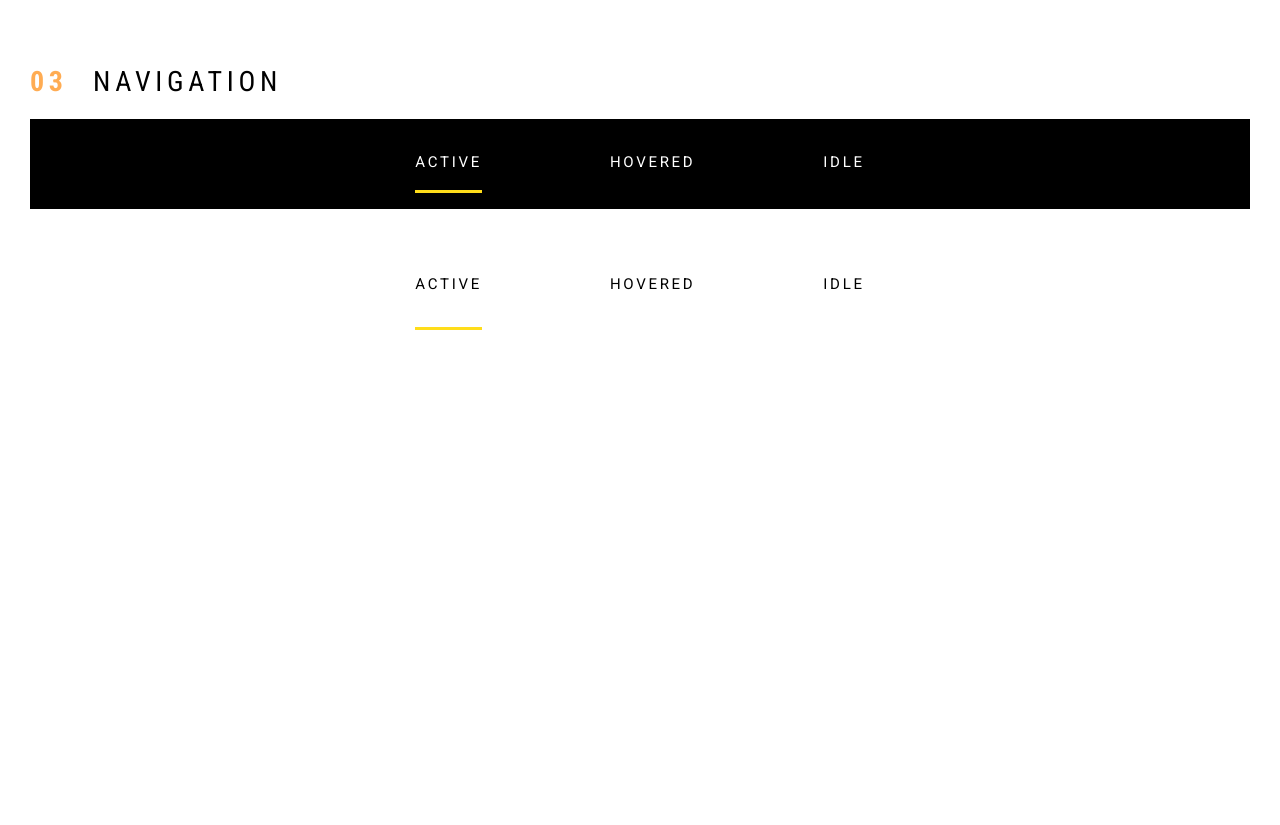
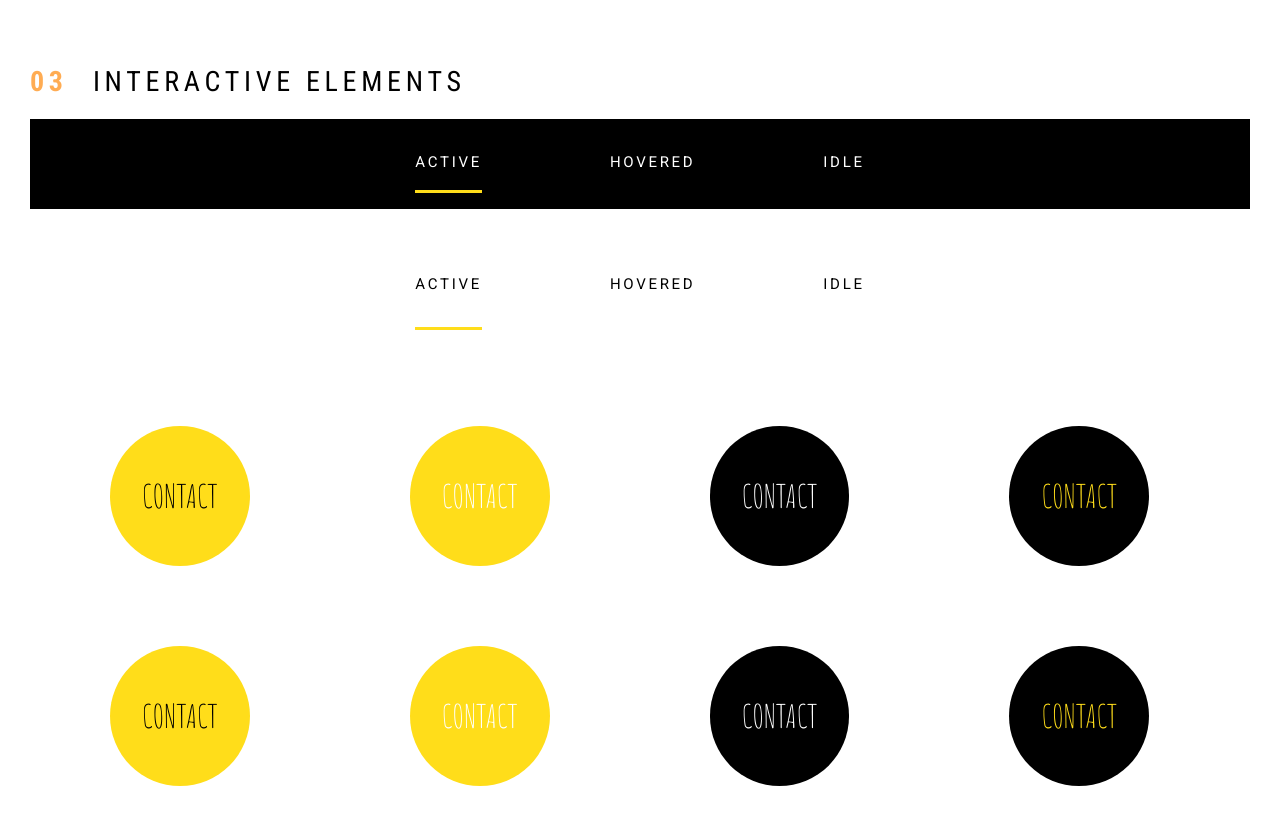
Before and after one commit to twoconnell/Todd-Purnell, a plain HTML site: page design-system.html in a window 1280 px wide. Shown: the part 771-1596 px from the top of the page. Before the commit the page ends 1197 px from the top, so only its background shows below. Drawn offline with Linux system fonts and the light colour scheme.

Commit message:
contact button added

```diff
--- a/design-system.html
+++ b/design-system.html
@@ -58,6 +58,17 @@
             </div>
             <p><span class="text-accent">RGB</span> 0, 0, 0</p>
             <p><span class="text-accent">HSL</span> 0º, 100%, 0%</p>
+          </div>
+
+          <div style="flex-grow: 1">
+            <div
+              style="padding: 3rem 1rem 1rem; border: 1px solid black"
+              class="bg-white text-black uppercase"
+            >
+              #FFFFFF
+            </div>
+            <p><span class="text-accent">RGB</span> 255, 255, 255</p>
+            <p><span class="text-accent">HSL</span> 0º, 0%, 100%</p>
           </div>
         </div>
       </section>
@@ -124,14 +135,17 @@
         </div>
       </section>
 
+      <!-- navigation -->
+
       <section class="flow" id="interactive-elements">
-        <h2 class="numbered-title"><span>03</span> Navigation</h2>
+        <h2 class="numbered-title"><span>03</span> Interactive Elements</h2>
 
-        <!-- navigation -->
-
-        <div class="bg-black" style="padding: 1rem 2rem;">
+        <div class="bg-black" style="padding: 1rem 2rem">
           <nav>
-            <ul class="primary-navigation--dark underline-indicators--dark flex" style="justify-content: center;">
+            <ul
+              class="primary-navigation--dark underline-indicators--dark flex"
+              style="justify-content: center"
+            >
               <li class="active">
                 <a class="uppercase text-white letter-spacing-2" href="#"
                   >Active</a
@@ -151,9 +165,12 @@
           </nav>
         </div>
 
-        <div style="margin-bottom: 5rem; padding: 1rem 2rem;">
+        <div style="padding: 1rem 2rem">
           <nav>
-            <ul class="primary-navigation underline-indicators flex" style="justify-content: center;">
+            <ul
+              class="primary-navigation underline-indicators flex"
+              style="justify-content: center"
+            >
               <li class="active">
                 <a class="uppercase text-black letter-spacing-2" href="#"
                   >Active</a
@@ -172,6 +189,30 @@
             </ul>
           </nav>
         </div>
+
+        <!-- explore button -->
+
+        <div class="flex" style="margin: 5rem; gap: 10rem;">
+
+          <a href="#" class="large-button bg-yellow ff-amatic fs-600 text-black uppercase">Contact</a>
+
+          <a href="#" class="large-button bg-yellow ff-amatic fs-600 text-white uppercase">Contact</a>
+
+          <a href="#" class="large-button bg-black ff-amatic fs-600 text-white uppercase">Contact</a>
+
+          <a href="#" class="large-button bg-black ff-amatic fs-600 text-yellow uppercase">Contact</a>
+      </div>
+
+      <div class="flex" style="margin: 5rem; gap: 10rem;">
+
+        <a href="#" class="large-button-yellow bg-yellow ff-amatic fs-600 text-black uppercase">Contact</a>
+
+        <a href="#" class="large-button-yellow bg-yellow ff-amatic fs-600 text-white uppercase">Contact</a>
+
+        <a href="#" class="large-button-yellow bg-black ff-amatic fs-600 text-white uppercase">Contact</a>
+
+        <a href="#" class="large-button-yellow bg-black ff-amatic fs-600 text-yellow uppercase">Contact</a>
+    </div>
       </section>
     </div>
   </body>
--- a/resources/css/styles.css
+++ b/resources/css/styles.css
@@ -316,3 +316,70 @@ select {
 .underline-indicators > [aria-selected="true"] {
   border-color: hsl(var(--clr-yellow) / 1);
 }
+
+
+/* button */
+
+/* Black shadow */
+
+.large-button {
+  position: relative;
+  display: inline-grid;
+  z-index: 1;
+  place-items: center;
+  padding: 0 1em;
+  aspect-ratio: 1;
+  border-radius: 50%;
+  text-decoration: none;
+  font-size: 2rem;
+}
+
+.large-button::after {
+  content: "";
+  position: absolute;
+  z-index: -1;
+  background: hsl(var(--clr-black) / 0.15);
+  width: 100%;
+  height: 100%;
+  border-radius: inherit;
+  opacity: 0;
+  transition: opacity 500ms linear, transform 750ms ease-in-out;
+}
+
+.large-button:hover::after,
+.large-button:focus::after {
+  opacity: 1;
+  transform: scale(1.5);
+}
+
+/* Yellow shadow */
+
+.large-button-yellow {
+  position: relative;
+  display: inline-grid;
+  z-index: 1;
+  place-items: center;
+  padding: 0 1em;
+  aspect-ratio: 1;
+  border-radius: 50%;
+  text-decoration: none;
+  font-size: 2rem;
+}
+
+.large-button-yellow::after {
+  content: "";
+  position: absolute;
+  z-index: -1;
+  background: hsl(var(--clr-yellow) / 0.85);
+  width: 100%;
+  height: 100%;
+  border-radius: inherit;
+  opacity: 0;
+  transition: opacity 500ms linear, transform 750ms ease-in-out;
+}
+
+.large-button-yellow:hover::after,
+.large-button-yellow:focus::after {
+  opacity: 1;
+  transform: scale(1.5);
+}
```
